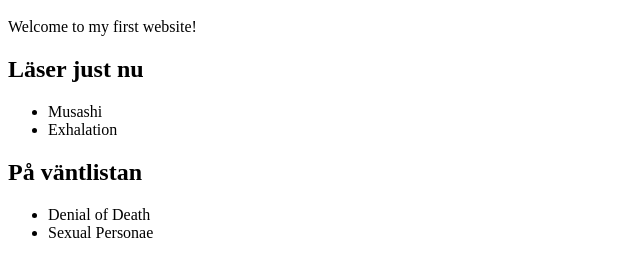
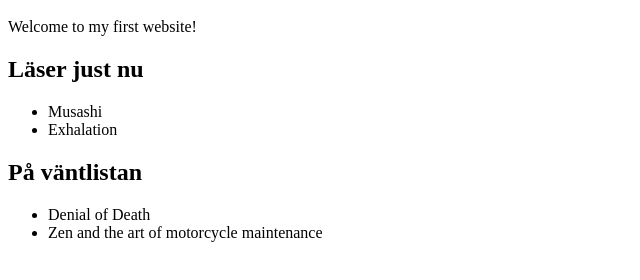
Before and after one commit to philip-ornebrink/philip-ornebrink.github.io, a plain HTML site: page index.html in a window 1280 px wide. Shown: the part 48-328 px from the top of the page, without its empty margins (0-640 px from the left). Drawn offline with Linux system fonts and the light colour scheme.

Commit message:
changing books on list1

```diff
--- a/index.html
+++ b/index.html
@@ -11,9 +11,9 @@
  </ul>
 
  <h2> På väntlistan</h2>
-  <ul>
+ <ul>
    <li>Denial of Death</li>
-   <li>Sexual Personae</li>
-  </ul>
+   <li>Zen and the art of motorcycle maintenance</li>
+ </ul>
 </body>
 </html>
```
